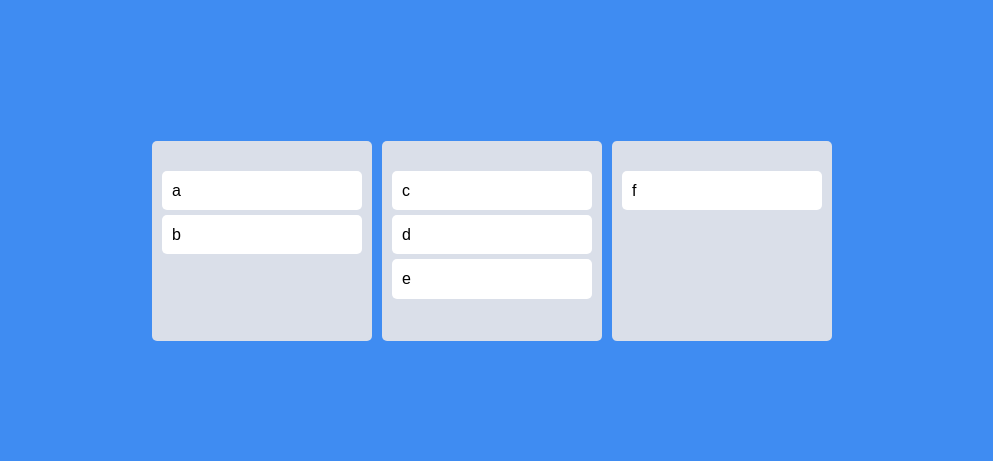
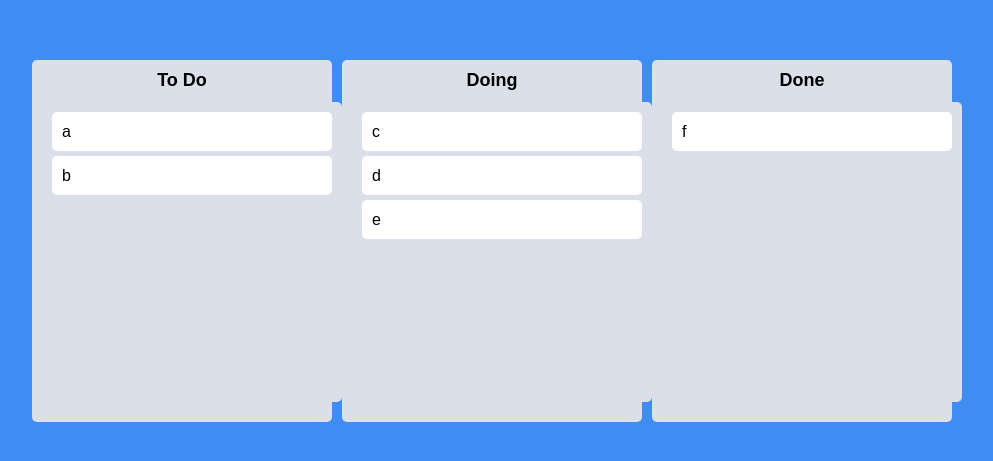
Before and after one commit to yelinkimm/todos, a React (Create React App) app: page / in a window 1280 px wide. Shown: the part 159-620 px from the top of the page, without its empty margins (148-1141 px from the left). Built offline with nearby package versions, Linux system fonts and the light colour scheme.

Commit message:
Modify same board movement

```diff
--- a/src/App.tsx
+++ b/src/App.tsx
@@ -7,7 +7,7 @@ import Board from "./components/Board";
 const Wrapper = styled.div`
   display: flex;
   max-width: 680px;
-  width: 100%;
+  width: 100vh;
   margin: 0 auto;
   justify-content: center;
   align-items: center;
@@ -15,7 +15,9 @@ const Wrapper = styled.div`
 `;
 
 const Boards = styled.div`
-  display: grid;
+  display: flex;
+  justify-content: center;
+  align-items: flex-start;
   width: 100%;
   gap: 10px;
   grid-template-columns: repeat(3, 1fr);
@@ -23,18 +25,19 @@ const Boards = styled.div`
 
 function App() {
   const [toDos, setToDos] = useRecoilState(toDoState);
-  const onDragEnd = ({ draggableId, destination, source }: DropResult) => {
-    if (!destination) return;
+  const onDragEnd = (info: DropResult) => {
+    const { destination, draggableId, source } = info;
 
-    // setToDos((oldToDos) => {
-    //   const toDosCopy = [...oldToDos];
+    if (destination?.droppableId === source.droppableId) { // same board movement
+      const droppableId = destination?.droppableId;
 
-    //   // 1) Delete item on soure.index
-    //   toDosCopy.splice(source.index, 1);
-    //   // 2) Put back the item on the destination.index
-    //   toDosCopy.splice(destination?.index, 0, draggableId)
-    //   return toDosCopy;
-    // })
+      setToDos((allBoards) => {
+      const boardCopy = [...allBoards[droppableId]];
+      boardCopy.splice(source.index, 1);
+      boardCopy.splice(destination?.index, 0, draggableId)
+      return {...allBoards, [droppableId]: boardCopy};
+    })
+    }
   };
 
   return (
--- a/src/atoms.tsx
+++ b/src/atoms.tsx
@@ -7,8 +7,8 @@ interface IToDoState {
 export const toDoState  = atom<IToDoState>({
   key: "toDo",
   default: {
-    to_do: ["a", "b"],
-    doing: ["c", "d", "e"],
-    done: ["f"]
+    "To Do": ["a", "b"],
+    Doing: ["c", "d", "e"],
+    Done: ["f"]
   }
 })
--- a/src/components/Board.tsx
+++ b/src/components/Board.tsx
@@ -8,15 +8,25 @@ interface IBoardProps {
 }
 
 const Wrapper = styled.div`
+  width: 300px;
   padding: 20px 10px;
-  padding-top: 30px;
+  padding-top: 10px;
   background-color: ${(props) => props.theme.boardColor};
   border-radius: 5px;
-  min-height: 200px;
+  min-height: 300px;
+`;
+
+const Title = styled.h2`
+  text-align: center;
+  font-weight: 600;
+  margin-bottom: 10px;
+  font-size: 18px;
 `;
 
 function Board({ toDos, boardId }: IBoardProps) {
   return (
+    <Wrapper>
+      <Title>{boardId}</Title>
       <Droppable droppableId={boardId}>
         {(magic) => (
           <Wrapper ref={magic.innerRef} {...magic.droppableProps}>
@@ -28,6 +38,7 @@ function Board({ toDos, boardId }: IBoardProps) {
           </Wrapper>
         )}
       </Droppable>
+    </Wrapper>
   )
 }
 
```
Lines whose indentation alone changed are shown as unchanged.
